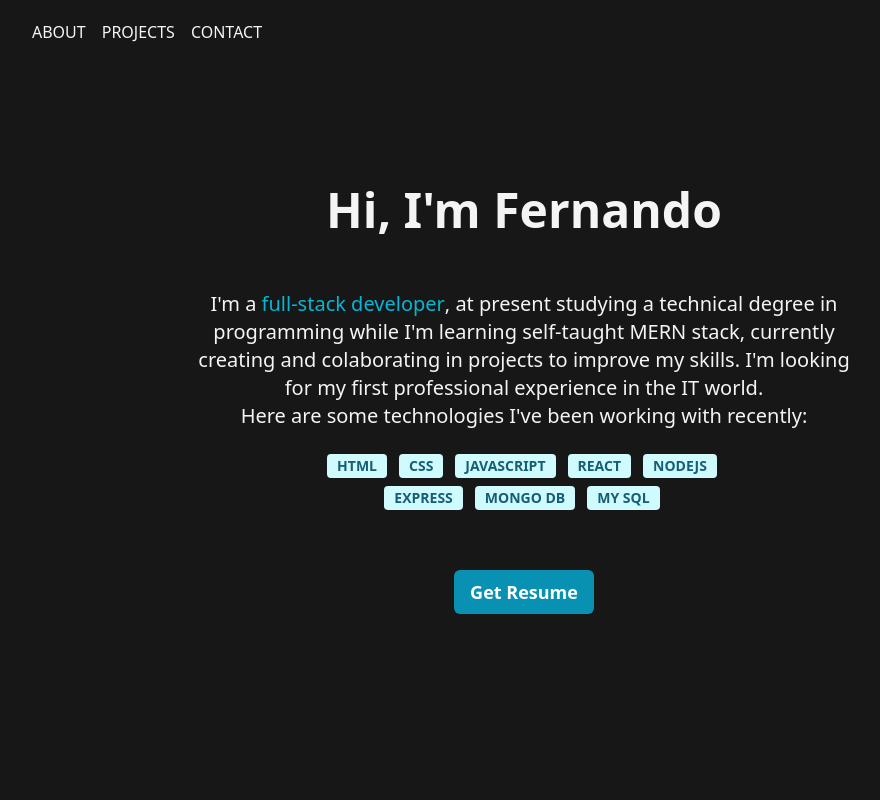
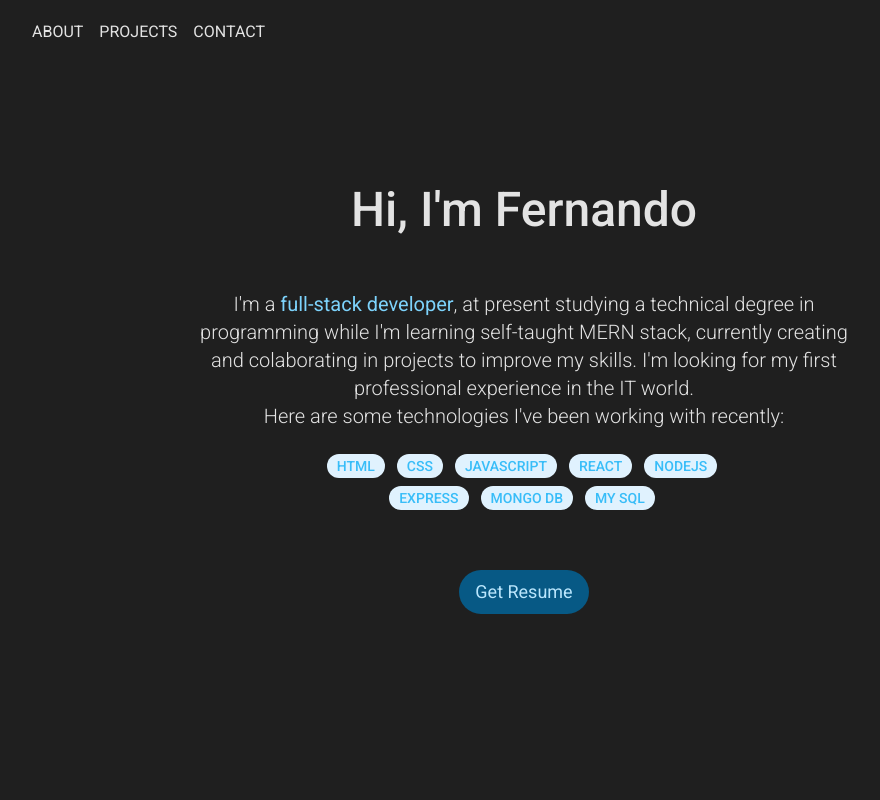
Before and after one commit to fernandobouchet/fernandobouchet.github.io, a React (Vite) app: page / in a window 1280 px wide. Shown: the top 800 px of the page, without its empty margins (116-996 px from the left). Built offline with nearby package versions, Linux system fonts and the light colour scheme.

Commit message:
Style updates

```diff
--- a/src/components/About.jsx
+++ b/src/components/About.jsx
@@ -9,14 +9,12 @@ const About = () => {
         className="max-w-5xl mx-auto h-screen flex flex-col gap-14 justify-center items-center p-5"
       >
         <div>
-          <h1 className="font-semibold text-3xl md:text-5xl">
-            Hi, I'm Fernando
-          </h1>
+          <h1 className="font-medium text-3xl md:text-5xl">Hi, I'm Fernando</h1>
         </div>
         <div>
           <p className="md:text-xl max-w-2xl text-center font-light">
             I'm a{" "}
-            <span className="font-normal text-cyan-500">
+            <span className="font-normal text-sky-300">
               full-stack developer
             </span>
             , at present studying a technical degree in programming while I'm
--- a/src/components/Badge.jsx
+++ b/src/components/Badge.jsx
@@ -1,7 +1,7 @@
 const Badge = ({ text }) => {
   return (
     <>
-      <span className="m-1 bg-cyan-100 text-cyan-800 text-xs md:text-sm font-semibold mr-2 px-2.5 py-0.5 rounded dark:bg-cyan-900 dark:text-cyan-300">
+      <span className="m-1 rounded-3xl bg-sky-100 text-sky-400 text-xs md:text-sm font-medium mr-2 px-2.5 py-0.5 dark:bg-sky-900 dark:text-sky-200">
         {text}
       </span>
     </>
--- a/src/components/Contact.jsx
+++ b/src/components/Contact.jsx
@@ -6,7 +6,7 @@ const Contact = () => {
       id="contact"
       className="max-w-5xl mx-auto h-screen flex flex-col gap-14 justify-center items-center p-5"
     >
-      <h2 className="font-semibold text-2xl md:text-3xl">Contact</h2>
+      <h2 className="font-medium text-2xl md:text-3xl">Contact</h2>
       <div>
         <div>
           <p className="md:text-xl max-w-2xl text-center font-light p-4">
--- a/src/components/Projects.jsx
+++ b/src/components/Projects.jsx
@@ -7,7 +7,7 @@ const Projects = () => {
       id="projects"
       className="max-w-5xl mx-auto min-h-screen flex flex-col items-center pt-20"
     >
-      <h2 className="font-semibold text-1xl md:text-3xl">
+      <h2 className="font-medium text-1xl md:text-3xl">
         These are some projects I've been working on:
       </h2>
       <div className="pt-10 flex flex-col gap-10">
--- a/src/components/StyledLinkButton.jsx
+++ b/src/components/StyledLinkButton.jsx
@@ -1,7 +1,7 @@
 const StyledLinkButton = ({ text, href }) => {
   return (
     <a
-      className="md:text-lg py-2 px-4 font-semibold rounded-md bg-cyan-600 text-white hover:bg-cyan-700 transition"
+      className="md:text-lg py-2 px-4 font-normal rounded-3xl bg-sky-800 text-sky-200 hover:bg-sky-700 transition"
       href={href}
       target="_blank"
       rel="noreferrer"
--- a/src/index.css
+++ b/src/index.css
@@ -2,7 +2,12 @@
 @tailwind components;
 @tailwind utilities;
 
+html {
+  scroll-behavior: smooth;
+  font-family: "Roboto";
+}
+
 #root {
-  background-color: #171717;
-  color: #f4f4f5;
+  background-color: #1f1f1f;
+  color: #e3e3e3;
 }
```
Also changed, not shown: src/main.jsx (+9 -6 lines).
